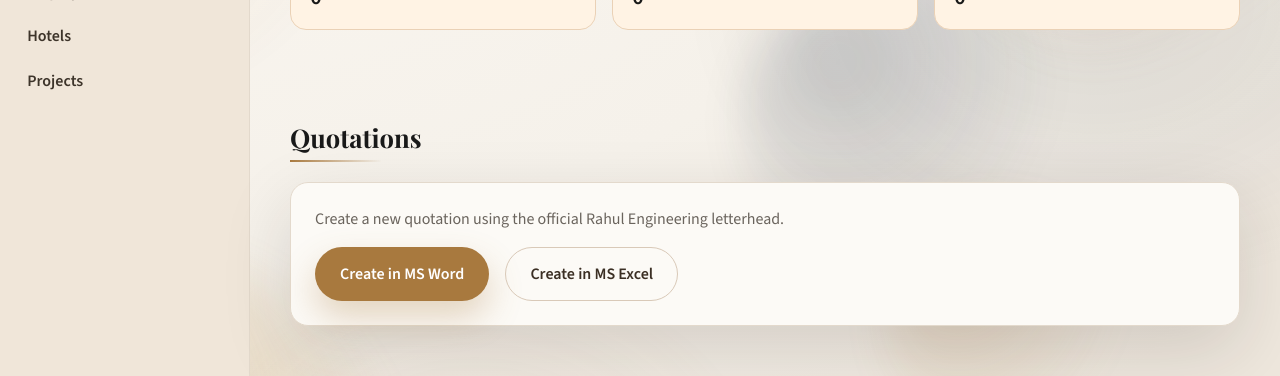
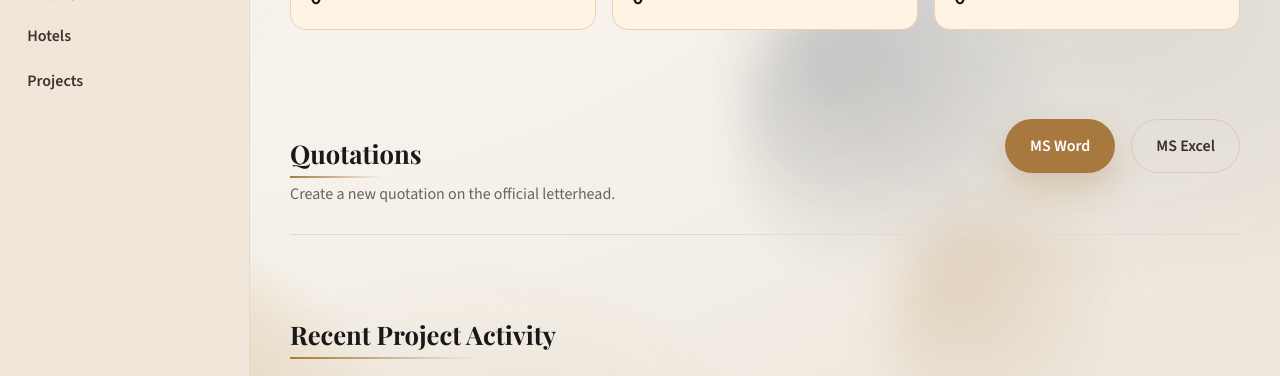
Before and after one commit to rahullpandey/rahul-engineering, a Next.js app: page /admin in a window 1280 px wide. Shown: the part 210-586 px from the top of the page. Built offline with nearby package versions, Linux system fonts and the light colour scheme; no server answers; the database is empty.

Commit message:
Style quotations section as compact admin toolbar

```diff
--- a/app/(admin)/admin/page.js
+++ b/app/(admin)/admin/page.js
@@ -34,17 +34,21 @@ export default async function AdminHomePage() {
         ))}
       </div>
 
-      <h2 className="section-title">Quotations</h2>
-      <div className="card" style={{ marginBottom: "2.5rem" }}>
-        <p style={{ color: "var(--muted)", marginBottom: "1rem" }}>
-          Create a new quotation using the official Rahul Engineering letterhead.
-        </p>
+      <div className="admin-toolbar">
+        <div>
+          <h2 className="section-title" style={{ marginBottom: "0.2rem" }}>
+            Quotations
+          </h2>
+          <p style={{ color: "var(--muted)", margin: 0 }}>
+            Create a new quotation on the official letterhead.
+          </p>
+        </div>
         <div className="admin-action-row">
           <a className="button primary" href="/templates/letter-head.docx" download>
-            Create in MS Word
+            MS Word
           </a>
           <a className="button ghost" href="/templates/letter-head.xlsx" download>
-            Create in MS Excel
+            MS Excel
           </a>
         </div>
       </div>
--- a/app/globals.css
+++ b/app/globals.css
@@ -1018,6 +1018,17 @@ body.logo-stuck .site-mark {
   padding: 2.5rem;
 }
 
+.admin-toolbar {
+  display: flex;
+  flex-wrap: wrap;
+  gap: 1rem 2rem;
+  align-items: center;
+  justify-content: space-between;
+  padding: 1rem 0 1.8rem;
+  border-bottom: 1px solid var(--stroke);
+  margin-bottom: 2rem;
+}
+
 .admin-action-row {
   display: flex;
   flex-wrap: wrap;
```
